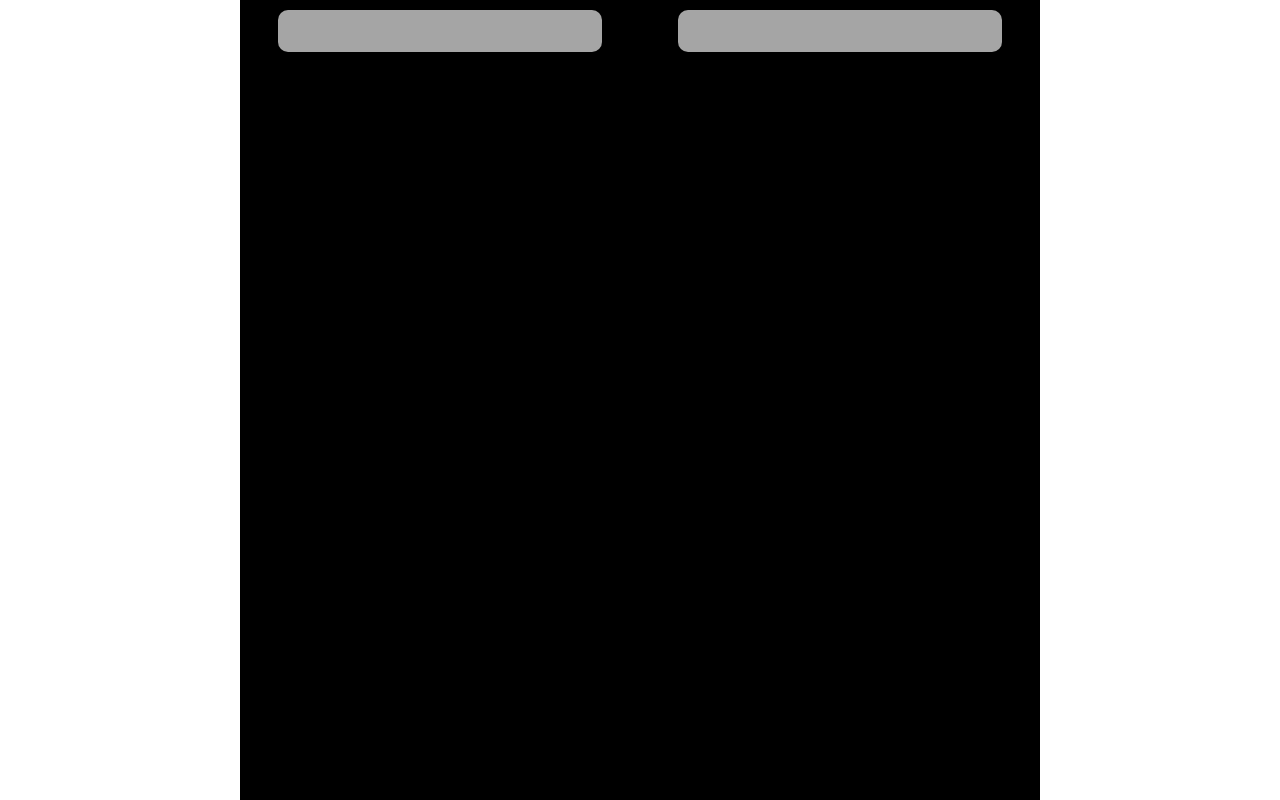
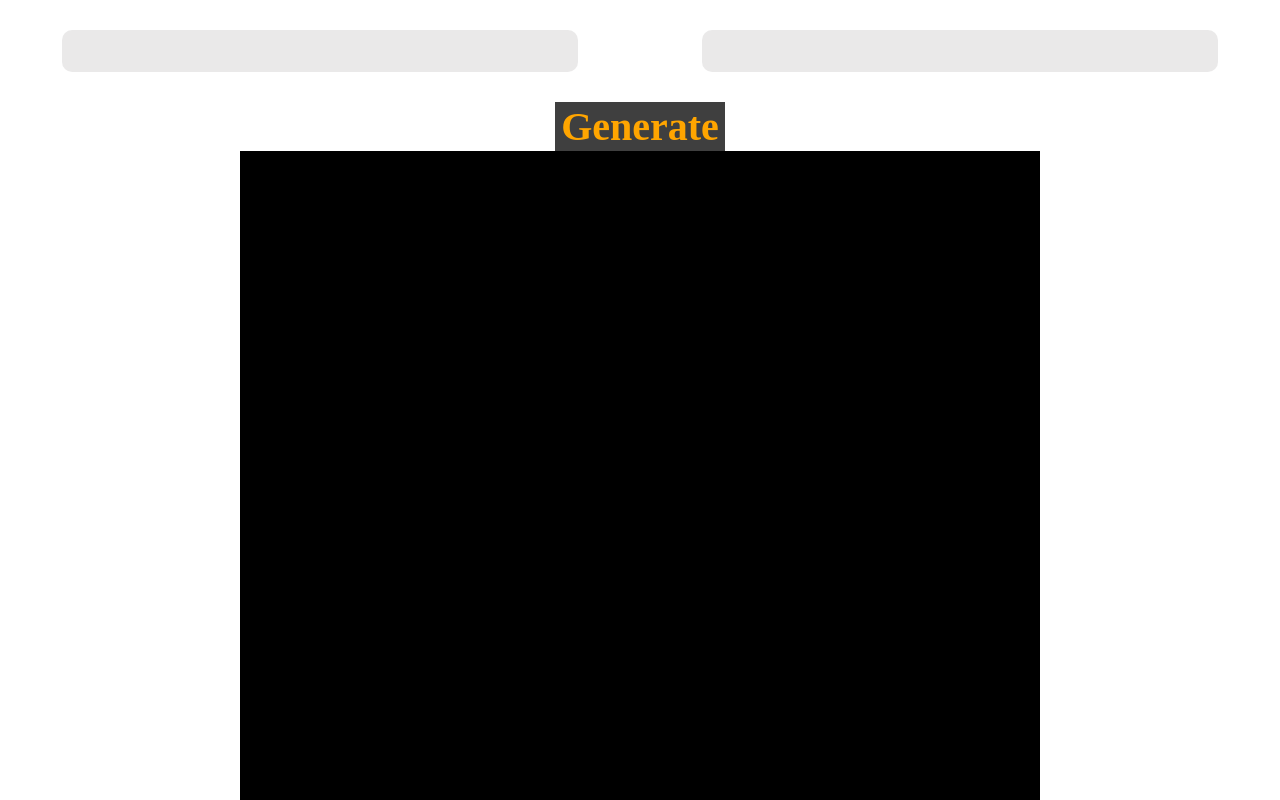
Before and after one commit to baizhi958216/PronHubStyleGenerator, a Vue app: page / in a window 1280 px wide. Shown: the top 800 px of the page. Built offline with nearby package versions, Linux system fonts and the light colour scheme.

Commit message:
Support generate png local
Signed-off-by: baizhi958216 <1475289190@qq.com>

```diff
--- a/package.json
+++ b/package.json
@@ -9,6 +9,8 @@
     "preview": "vite preview"
   },
   "dependencies": {
+    "file-saver": "^2.0.5",
+    "html2canvas": "^1.4.1",
     "less": "^4.1.3",
     "vue": "^3.2.37"
   },
--- a/src/App.vue
+++ b/src/App.vue
@@ -1,60 +1,80 @@
 <template>
-  <div class="pornbg">
   <div class="pornbg-ipt">
     <input v-model="left" class="pornbg-left" type="text">
     <input v-model="right" class="pornbg-right" type="text">
   </div>
-    <div class="pornbg-gen">
+
+  <div class="generate">
+    <button class="generate-btn" @click="generate">Generate</button>
+  </div>
+
+  <div class="pornbg">
     <div class="gen-left">{{ left }}</div>
     <div class="gen-right">{{ right }}</div>
-    </div>
   </div>
 </template>
 
 <script setup>
 import { ref } from 'vue'
+import html2canvas from 'html2canvas'
+import { saveAs } from 'file-saver';
 let left = ref(''), right = ref('')
+
+const generate = () => {
+  html2canvas(document.querySelector('.pornbg')).then((canvas)=>{
+    canvas.toBlob((blob)=>{
+      saveAs(blob,`${left.value}${right.value}.png`)
+    })
+  })
+}
+
 
 </script>
 
 <style lang="less" scoped>
-.pornbg {
-  background-color: black;
-  width: 800px;
-  height: 800px;
-  position: absolute;
-  left: 50%;
-  top: 50%;
-  transform: translate(-50%, -50%);
-  display: flex;
-  flex-direction: column;
-
-  &-ipt {
+.pornbg-ipt {
   display: flex;
   justify-content: space-around;
 
   .pornbg-left,
   .pornbg-right {
-      background-color: rgba(255, 255, 255, 0.646);
+    background-color: rgba(233, 231, 231, 0.912);
     height: 40px;
     width: 40%;
     border: none;
     outline: none;
-      margin-top: 10px;
     text-align: center;
     font-size: 30px;
     border-radius: 10px;
+    margin: 30px 0;
   }
 }
 
-  &-gen {
-    position: relative;
-    top: 30%;
+.generate {
   display: flex;
-    font-size: 100px;
+  justify-content: center;
+  align-items: center;
+
+  &-btn {
+    font-size: 40px;
+    color: orange;
+    border: none;
+    cursor: pointer;
+    background-color: rgb(63, 63, 63);
     font-family: 'Fira Code';
+    font-weight: 600;
+  }
+}
+
+.pornbg {
+  background-color: black;
+  width: 800px;
+  height: 800px;
+  display: flex;
+  justify-content: center;
   align-items: center;
-    justify-content: center;
+  margin: 0 auto;
+  font-size: 70px;
 
   .gen-left {
     color: white;
@@ -67,5 +87,4 @@ let left = ref(''), right = ref('')
     border-radius: 10px;
   }
 }
-}
 </style>
```
Also changed, not shown: 1 other file (tests, documents, lock files or other folders). Lines whose indentation alone changed are shown as unchanged.
